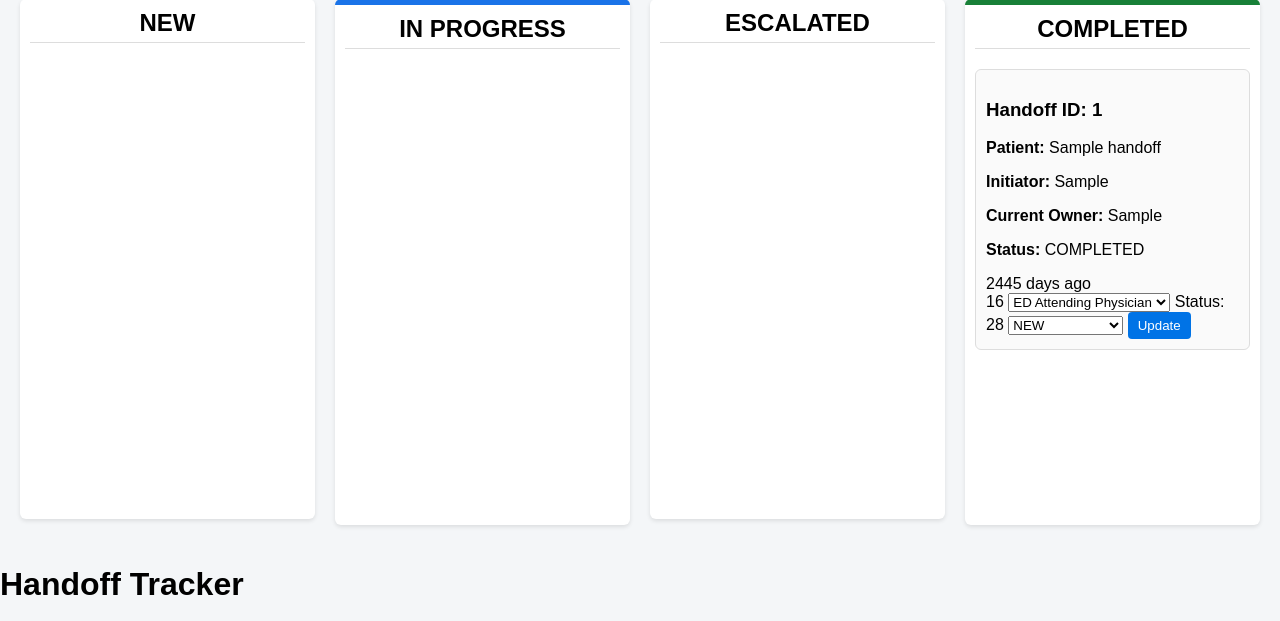
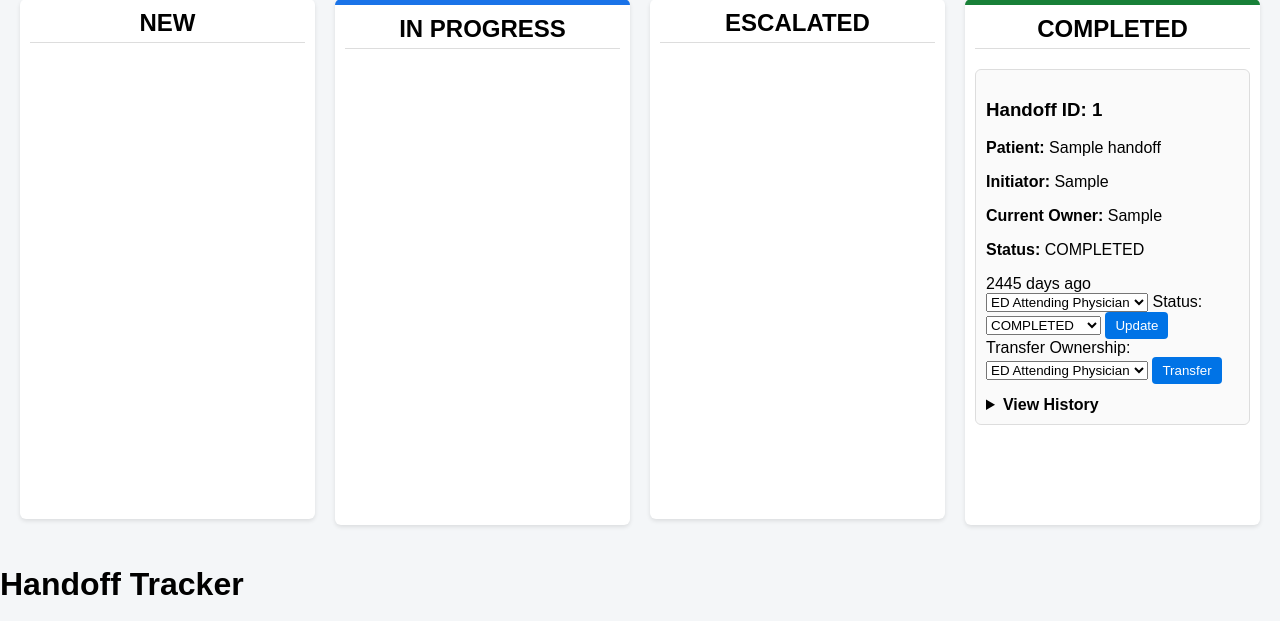
Before and after one commit to bigdbo1210/handoff, a Flask app: template templates/index.html in a window 1280 px wide. Shown: the part 101-722 px from the top of the page. Run offline with Flask 3, Linux system fonts and the light colour scheme; the template is opened without the code that fills it: most values are stand-ins (such as "Sample title", 1, 10 or a date in 2020).

Commit message:
Add handoff history and readable ownership transfers

```diff
--- a/app.py
+++ b/app.py
@@ -90,12 +90,12 @@ STATUSES = ["NEW", "IN_PROGRESS", "ESCALATED", "COMPLETED"]
 ALLOWED_STATUS_TRANSITIONS = {
     "NEW": {"IN_PROGRESS"},
     "IN_PROGRESS": {"ESCALATED", "COMPLETED"},
-    "ESCALATED": {"IN_PROGRESS"},
+    "ESCALATED": {"IN_PROGRESS", "COMPLETED"},
     "COMPLETED": set(),
 }
 
 # Transfer rules
-TRANSFER_ALLOWED_STATUSES = {"CREATED", "IN_PROGRESS", "BLOCKED"}  # NOT COMPLETED
+TRANSFER_ALLOWED_STATUSES = {"NEW", "IN_PROGRESS", "ESCALATED"}  # NOT COMPLETED
 ALLOW_SELF_TRANSFER = False
 
 # Enforcement rules
@@ -103,11 +103,14 @@ ONLY_OWNER_CAN_CHANGE_STATUS = True
 ONLY_OWNER_CAN_TRANSFER = True  # strong default
 # Role permissions for status changes
 ROLE_STATUS_PERMISSIONS = {
-    "1": {"CREATED", "IN_PROGRESS"},      # Registered Nurse
-    "4": {"IN_PROGRESS", "BLOCKED"},      # Charge Nurse
-    "5": {"COMPLETED"}                    # Physician
+    "1": {"NEW", "IN_PROGRESS", "ESCALATED", "COMPLETED"},
+    "2": {"NEW", "IN_PROGRESS", "ESCALATED", "COMPLETED"},
+    "3": {"NEW", "IN_PROGRESS", "ESCALATED", "COMPLETED"},
+    "4": {"NEW", "IN_PROGRESS", "ESCALATED", "COMPLETED"},
+    "5": {"NEW", "IN_PROGRESS", "ESCALATED", "COMPLETED"},
+    "6": {"NEW", "IN_PROGRESS", "ESCALATED", "COMPLETED"},
+    "7": {"NEW", "IN_PROGRESS", "ESCALATED", "COMPLETED"},
 }
-
 
 def is_valid_status(status: str) -> bool:
     return status in STATUSES
@@ -145,7 +148,7 @@ def update_status():
     current_owner = target["owner"]
 
     # 🔒 Owner-only enforcement
-    if acting_user != current_owner:
+    if str(acting_user) != str(current_owner):
         return "Unauthorized: Only current owner can change status", 403
     # Role permission enforcement
     allowed_statuses = ROLE_STATUS_PERMISSIONS.get(acting_user, set())
--- a/templates/handoff_card.html
+++ b/templates/handoff_card.html
@@ -7,33 +7,86 @@
 <p><strong>Current Owner:</strong> {{ roles.get(h.owner|string, "Unknown") }}</p>
 <p><strong>Status:</strong> {{ h.status }}</p>
 <div class="time" data-time="{{ h.updated_at }}">
-10 just now
+    just now
 </div>
 
 <form method="POST" action="/update-status">
 
 <input type="hidden" name="handoff_id" value="{{ h.handoff_id }}">
-16 <select name="acting_user">
-17 <option value="1" {% if h.owner == 1 %}selected{% endif %}>ED Attending Physician</option>
-18 <option value="2" {% if h.owner == 2 %}selected{% endif %}>Resident Physician</option>
-19 <option value="3" {% if h.owner == 3 %}selected{% endif %}>Registered Nurse (RN)</option>
-20 <option value="4" {% if h.owner == 4 %}selected{% endif %}>Charge Nurse</option>
-21 <option value="5" {% if h.owner == 5 %}selected{% endif %}>Unit Clerk</option>
-22 <option value="6" {% if h.owner == 6 %}selected{% endif %}>Care Coordinator</option>
-23 <option value="7" {% if h.owner == 7 %}selected{% endif %}>Case Manager</option>
+<select name="acting_user">
+<option value="1" {% if h.owner|string == "1" %}selected{% endif %}>ED Attending Physician</option>
+<option value="2" {% if h.owner|string == "2" %}selected{% endif %}>Resident Physician</option>
+<option value="3" {% if h.owner|string == "3" %}selected{% endif %}>Registered Nurse (RN)</option>
+<option value="4" {% if h.owner|string == "4" %}selected{% endif %}>Charge Nurse</option>
+<option value="5" {% if h.owner|string == "5" %}selected{% endif %}>Unit Clerk</option>
+<option value="6" {% if h.owner|string == "6" %}selected{% endif %}>Care Coordinator</option>
+<option value="7" {% if h.owner|string == "7" %}selected{% endif %}>Case Manager</option>
 </select>
 
 <label>Status:</label>
 
-28 <select name="status">
-29 <option value="NEW">NEW</option>
-30 <option value="IN_PROGRESS">IN PROGRESS</option>
-31 <option value="ESCALATED">ESCALATED</option>
-32 <option value="COMPLETED">COMPLETED</option>
-33 </select>
+<select name="status">
+<option value="NEW" {% if h.status == "NEW" %}selected{% endif %}>NEW</option>
+<option value="IN_PROGRESS" {% if h.status == "IN_PROGRESS" %}selected{% endif %}>IN PROGRESS</option>
+<option value="ESCALATED" {% if h.status == "ESCALATED" %}selected{% endif %}>ESCALATED</option>
+<option value="COMPLETED" {% if h.status == "COMPLETED" %}selected{% endif %}>COMPLETED</option>
+</select>
 
 <button type="submit">Update</button>
+</form>
+<form method="POST" action="/transfer-owner">
+    <input type="hidden" name="handoff_id" value="{{ h.handoff_id }}">
 
+    <label>Transfer Ownership:</label>
+
+    <select name="new_owner">
+        <option value="1">ED Attending Physician</option>
+        <option value="2">Resident Physician</option>
+        <option value="3">Registered Nurse (RN)</option>
+        <option value="4">Charge Nurse</option>
+        <option value="5">Unit Clerk</option>
+        <option value="6">Care Coordinator</option>
+        <option value="7">Case Manager</option>
+    </select>
+
+    <button type="submit">Transfer</button>
 </form>
+<details style="margin-top: 12px;">
+    <summary style="cursor: pointer; font-weight: bold;">
+        View History
+    </summary>
 
+    <div style="margin-top: 8px;">
+        {% if h.history %}
+            {% for item in h.history|reverse %}
+                <div style="margin-bottom: 6px;">
+                    <strong>
+                        {{ item.event|replace('_', ' ')|title }}
+                    </strong>
+
+                    {% if item.by %}
+                        <br>
+                        <small>
+                            By:
+{% if 'OWNERSHIP_TRANSFERRED' in item.event %}
+    {% set transfer = item.by.split(' → ') %}
+    {% if transfer|length == 2 %}
+        {{ roles.get(transfer[0]|trim, transfer[0]) }}
+        →
+        {{ roles.get(transfer[1]|trim, transfer[1]) }}
+    {% else %}
+        {{ item.by }}
+    {% endif %}
+{% else %}
+    {{ roles.get(item.by|string, item.by) }}
+{% endif %}
+                        </small>
+                    {% endif %}
+                </div>
+            {% endfor %}
+        {% else %}
+            <small>No history recorded.</small>
+        {% endif %}
+    </div>
+</details>
 </div>
```
